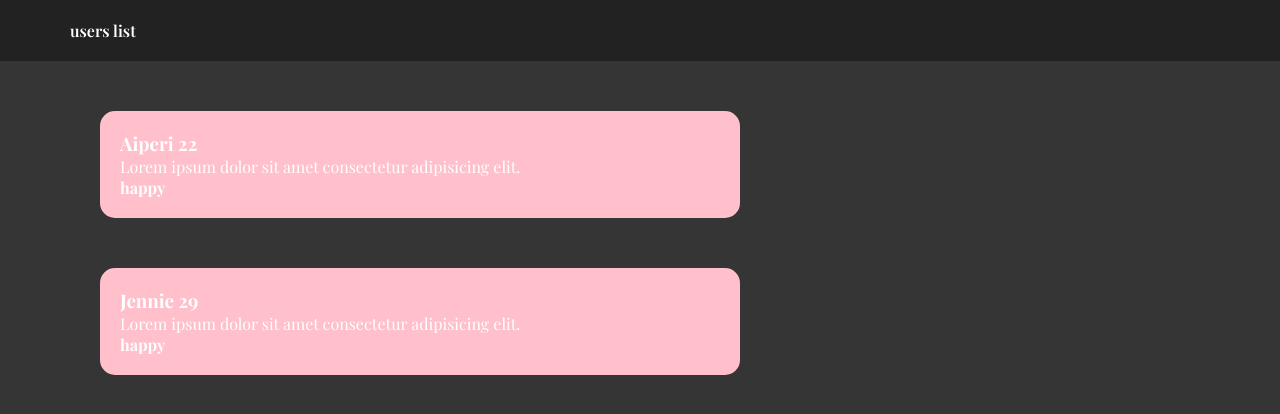
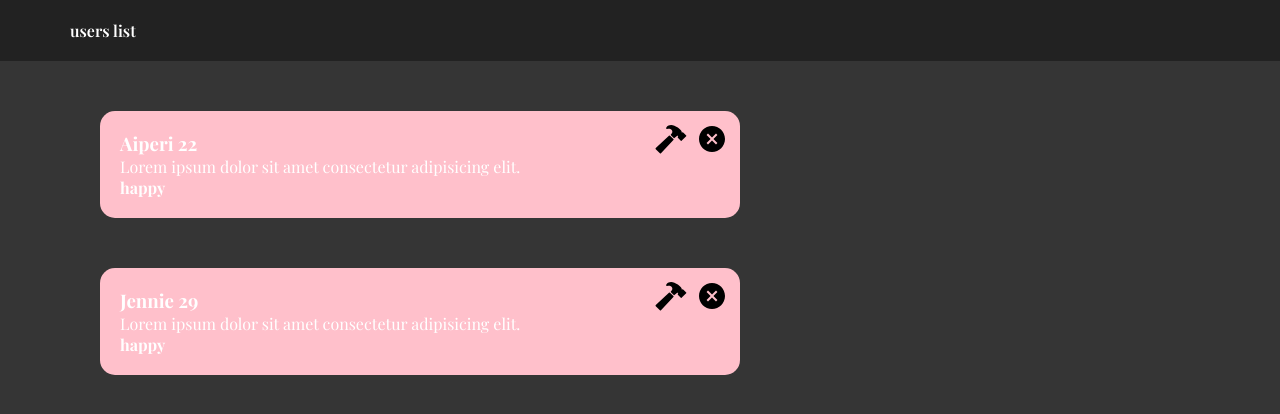
Before and after one commit to aiperizhenishova/react-learn, a React (Create React App) app: page / in a window 1280 px wide. Shown: the top 414 px of the page. Built offline with nearby package versions, Linux system fonts and the light colour scheme; a web font is replaced by a local one.

Commit message:
added icons and user component

```diff
--- a/package.json
+++ b/package.json
@@ -9,6 +9,7 @@
     "@testing-library/user-event": "^13.5.0",
     "react": "^19.2.1",
     "react-dom": "^19.2.1",
+    "react-icons": "^5.5.0",
     "react-scripts": "5.0.1",
     "web-vitals": "^2.1.4"
   },
--- /dev/null
+++ b/src/components/User.js
@@ -0,0 +1,19 @@
+import React from "react";
+import { IoCloseCircleSharp, IoHammerSharp } from "react-icons/io5";
+
+class User extends React.Component{
+    user = this.props.user
+    render(){
+        return(
+            <div className="user">
+                <IoCloseCircleSharp className="delete-icon"/>
+                <IoHammerSharp className="edit-icon"/>
+                <h3>{this.user.firstname} {this.user.age}</h3>
+                <p>{this.user.bio}</p>
+                <b>{this.user.isHappy ? 'happy' : 'not happy'}</b>
+            </div>
+        )
+    }
+}
+
+export default User
--- a/src/components/Users.js
+++ b/src/components/Users.js
@@ -1,7 +1,12 @@
 import React from "react"
+import User from "./User"
 
 class Users extends React.Component{
-    users =[
+    // состояние
+    constructor(props){
+        super(props)
+        this.state = {
+            users: [
                 {
                     id: 1,
                     firstname: 'Aiperi',
@@ -17,14 +22,14 @@ class Users extends React.Component{
                     isHappy: true
                 }
             ]
+        }
+    }
     render(){
-        if(this.users.length > 0)
+        if(this.state.users.length > 0)
             return(<div>
-                {this.users.map((element) => <div className="user" key={element.id}>
-                    <h3>{element.firstname} {element.age}</h3>
-                    <p>{element.bio}</p>
-                    <b>{element.isHappy ? 'happy' : 'not happy'}</b>
-                </div>)}
+                {this.state.users.map((element) => (
+                    <User key={element.id} user = {element}/>
+                ))}
             </div>)
         else
             return(<div className="user">
--- a/src/css/main.css
+++ b/src/css/main.css
@@ -38,3 +38,23 @@ main .user{
     padding: 20px;
     border-radius: 15px;
 }
+
+main .delete-icon {
+    float: right;
+    color: #000;
+    cursor: pointer;
+    transform: scale(2);
+}
+
+main .edit-icon{
+    float: right;
+    margin-right: 25px;
+    color: #000;
+    cursor: pointer;
+    transform: scale(2);
+}
+
+main .delete-icon:hover,
+main .edit-icon:hover {
+    opacity: 0.8;
+}
```
Also changed, not shown: 1 other file (tests, documents, lock files or other folders). Lines whose indentation alone changed are shown as unchanged.
